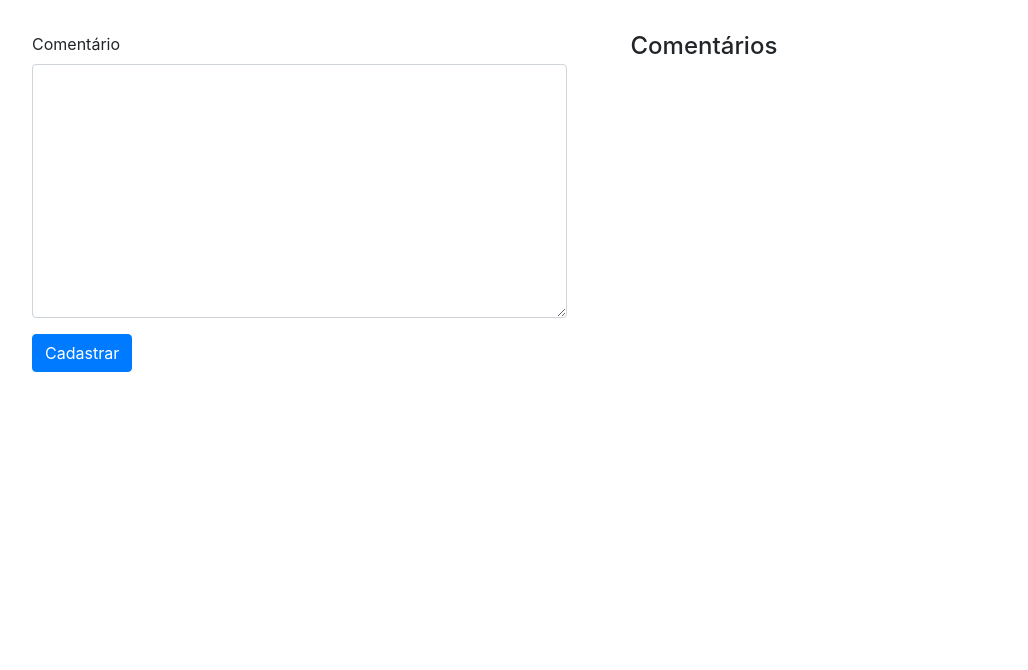
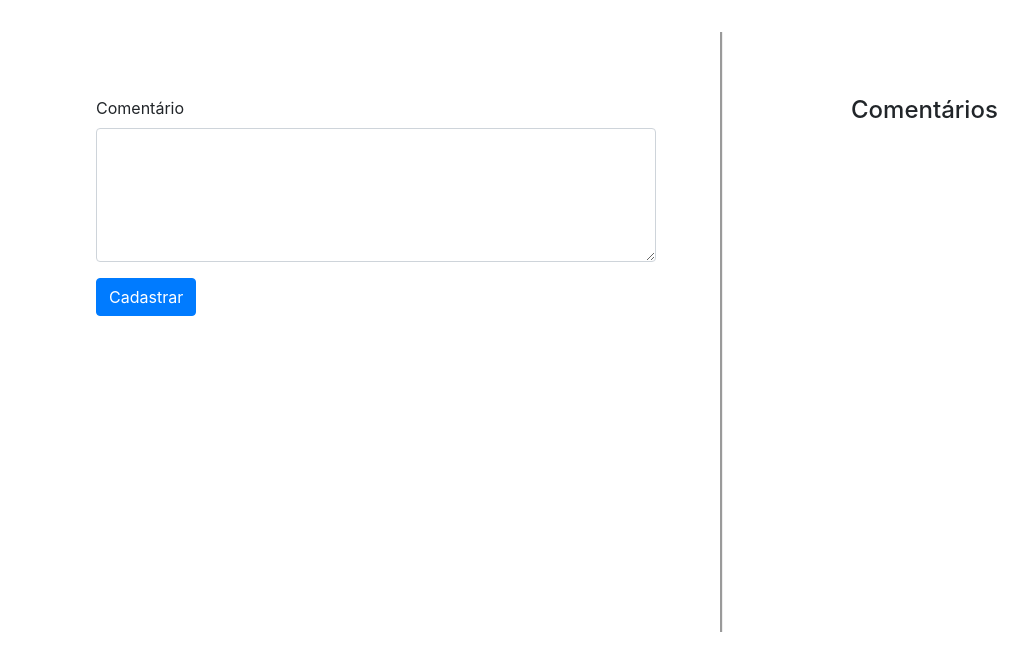
Before and after one commit to mhrocha1997/text_to_speech_nodejs, a website: page frontend/index.html in a window 1280 px wide. Shown: the whole page, without its empty margins (0-1028 px from the left). Drawn offline with nearby package versions, Linux system fonts and the light colour scheme; no server answers.

```diff
--- a/frontend/index.html
+++ b/frontend/index.html
@@ -15,7 +15,7 @@
         <form onSubmit = "register()">
             <div class="form-group">
                 <label>Comentário</label>
-                <textarea class="form-control" id="comment" cols="50" rows="10"></textarea>
+                <textarea class="form-control" id="comment" cols="80" rows="5"></textarea>
             </div>
 
             <button type="submit" class = "btn btn-primary">Cadastrar</button>
@@ -25,10 +25,9 @@
 
     </section>
 
-    <section id ="comments" class="comments">
+    <section  class="section-comments">
         <h4>Comentários</h5>
-
-
+        <div id ="comments"></div>
     </section>
 
 </body>
--- a/frontend/script.js
+++ b/frontend/script.js
@@ -1,4 +1,3 @@
-
 $(document).ready(function(){
     refreshComments();
 })
@@ -10,7 +9,6 @@
 }
 
 function refreshComments(){
-
     let xhttp = new XMLHttpRequest();
 
     xhttp.open('GET','http://localhost:8000/comments',true);
@@ -20,7 +18,6 @@
         if (this.readyState == 4 && this.status ==200){
 
             let response = JSON.parse(this.responseText);
-            console.log(response)
 
             comments = document.getElementById("comments");
             comments.innerHTML = "";
@@ -39,7 +36,7 @@
                 });
 
                 comments.innerHTML = comments.innerHTML + `
-                <div class="card w-75">
+                <div class="card">
                         <div class="card-body">
                             <p class="card-text"> ${comment}</p>
                             <button onClick="listen(${id})" id="${id}" class="btn btn-primary">Ouvir</button>
--- a/frontend/style.css
+++ b/frontend/style.css
@@ -12,11 +12,20 @@
     display: flex;
     flex-direction: column;
     margin: 2rem;
-
 }
 
-.comments{
+.register{
+    border-right: 3px;
+    border-right-style: groove;
+    padding: 4rem;
+}
+
+.section-comments{
     width: 50%;
+    overflow-y: scroll;
+    height: 600px;
+    padding: 4rem;
+
 }
 
 .card{
--- a/package.json
+++ b/package.json
@@ -5,7 +5,7 @@
   "main": "index.js",
   "scripts": {
     "test": "echo \"Error: no test specified\" && exit 1",
-    "start": "node backend/index.js"
+    "start": "node backend/index.js --open"
   },
   "keywords": [],
   "author": "",
@@ -18,6 +18,7 @@
     "ibm-watson": "^5.7.1",
     "mysql": "^2.18.1",
     "mysql2": "^2.2.5",
+    "open": "^7.3.0",
     "watson-developer-cloud": "^4.0.1"
   }
 }
```
Also changed, not shown: backend/index.js (+11 -2 lines), 6 other files.
